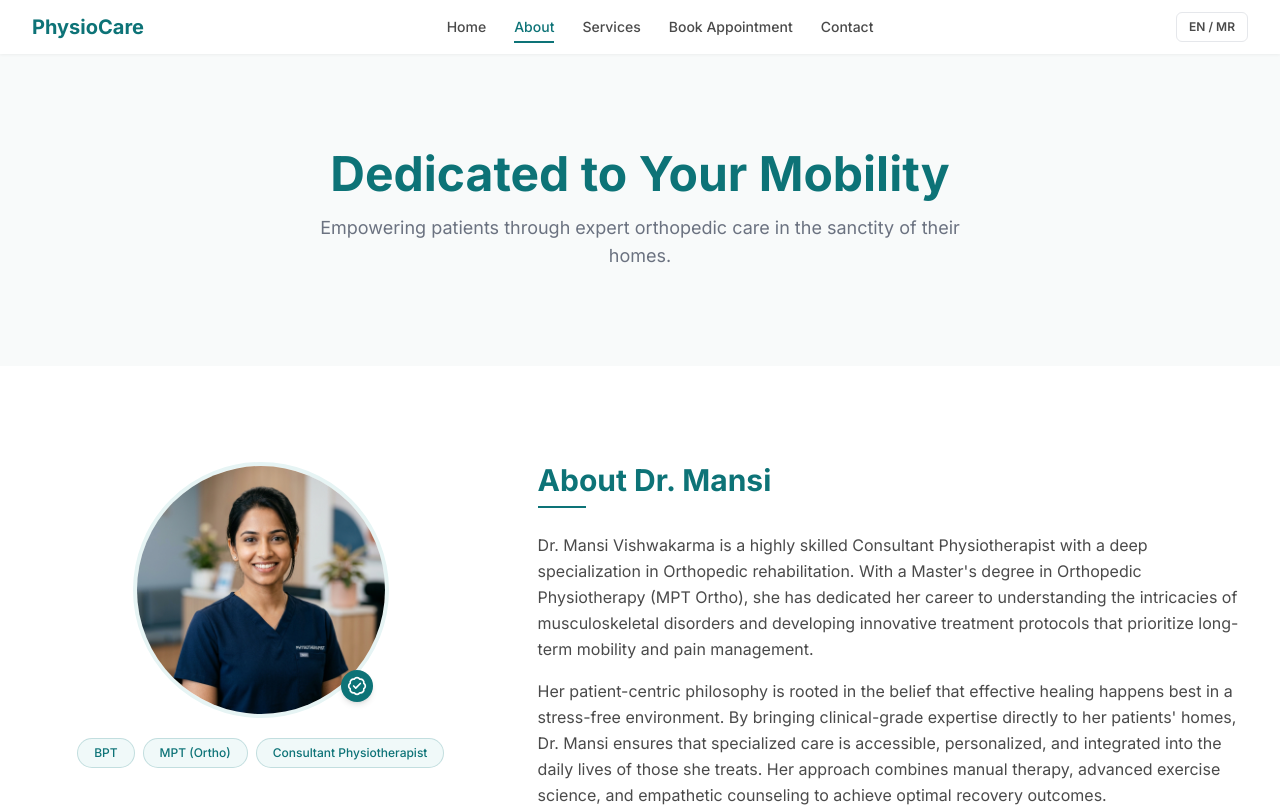
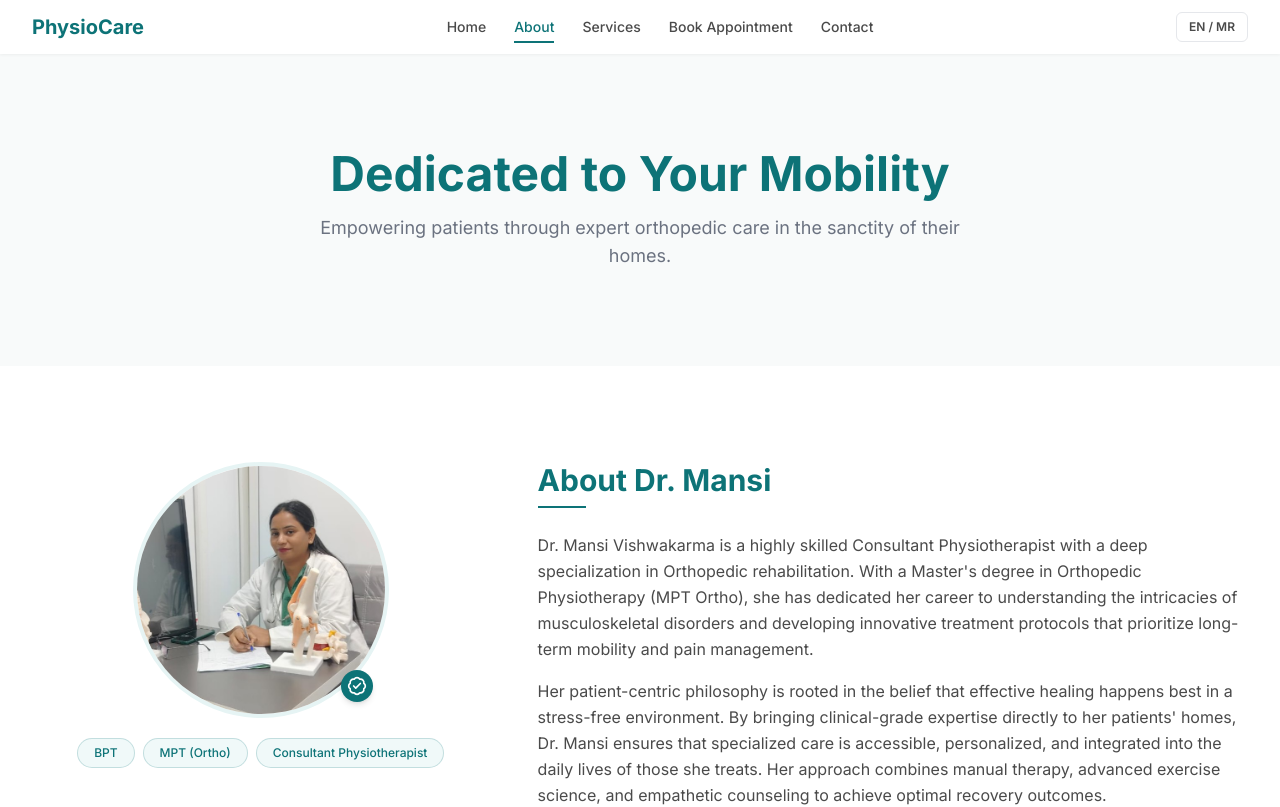
Before and after one commit to physiodrmansivish-afk/dr-mansi-platform, a Next.js app: page /en/about in a window 1280 px wide. Shown: the top 807 px of the page. Built offline with nearby package versions, Linux system fonts and the light colour scheme.

Commit message:
feat: replace about page profile picture with Head shot

```diff
--- a/src/components/public/AboutBio.tsx
+++ b/src/components/public/AboutBio.tsx
@@ -21,7 +21,7 @@ export default function AboutBio() {
             <div className="relative">
               <div className="h-56 w-56 overflow-hidden rounded-full border-4 border-primary-light sm:h-64 sm:w-64">
                 <Image
-                  src="/images/dr-mansi.png"
+                  src="/images/head-shot.jpeg"
                   alt="Dr. Mansi Vishwakarma"
                   width={256}
                   height={256}
```
Also changed, not shown: assets/Head shot.jpeg (added), public/images/head-shot.jpeg (added).
